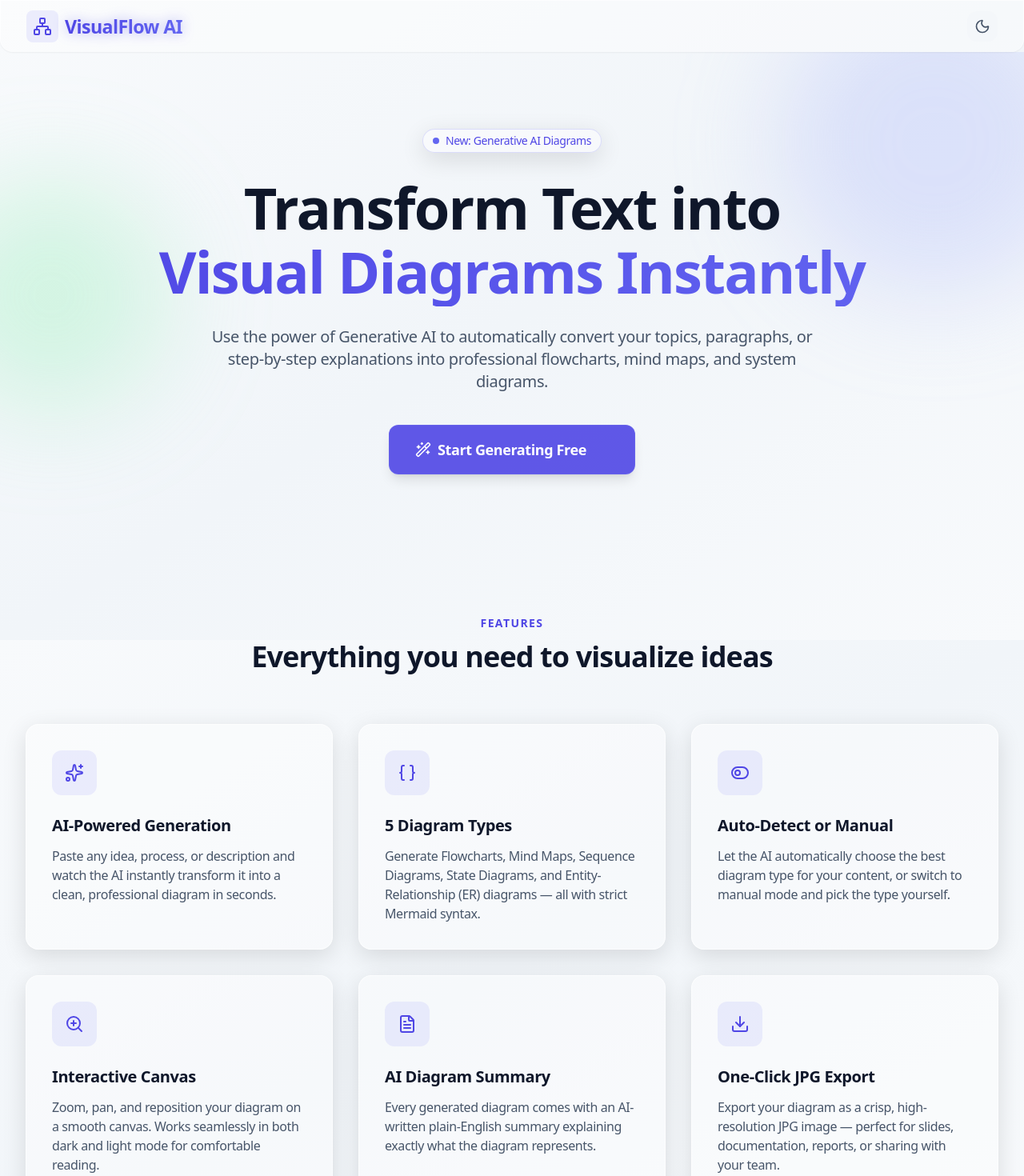
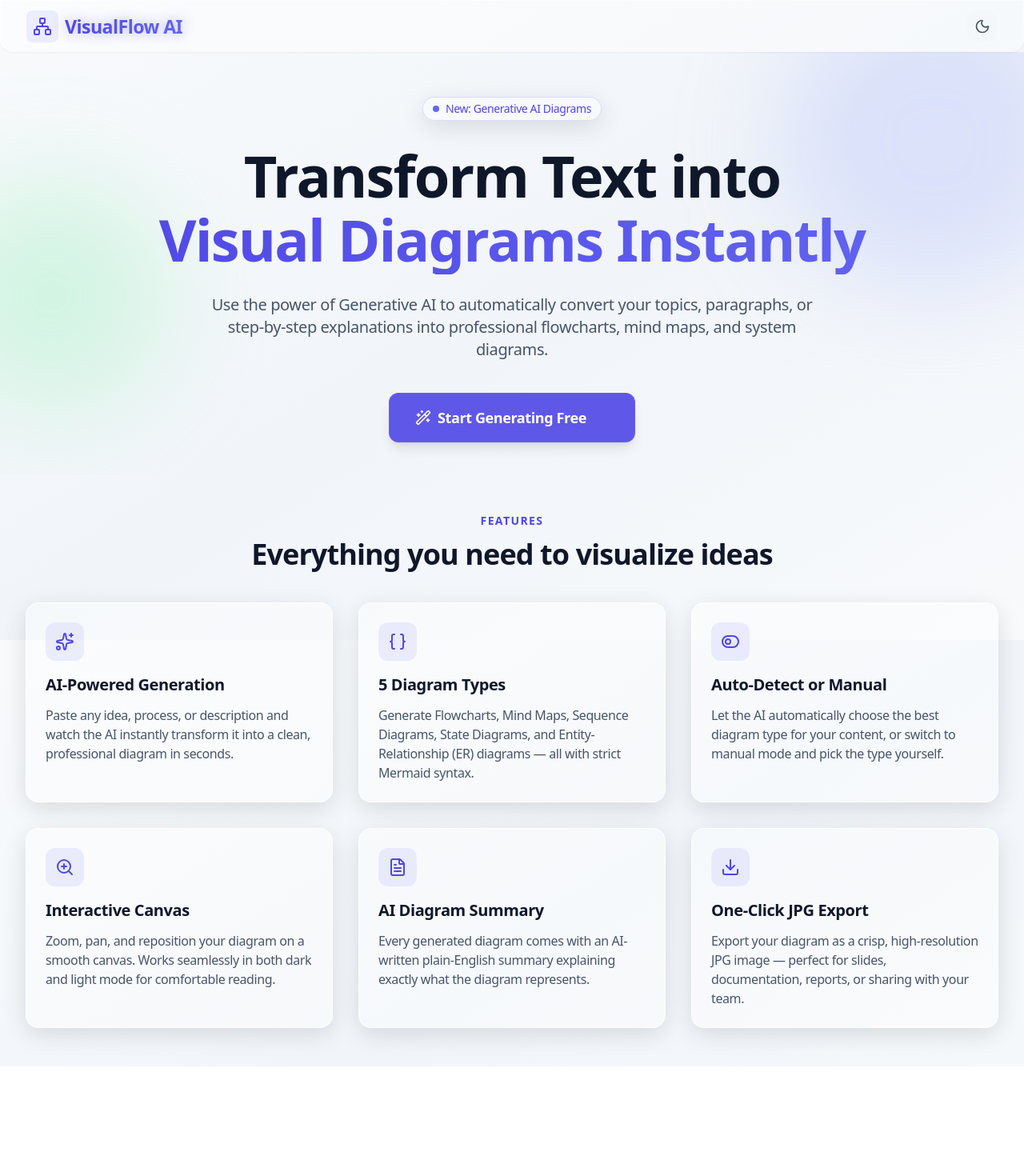
Before and after one commit to Venugopalgaddamidi/VisualFlow-AI, a React (Vite) app in the folder frontend/: page / in a window 1280 px wide. Shown: the top 1470 px of the page at 80% size. After the commit the page ends 1333 px from the top, so only its background shows below. Built offline with nearby package versions, Linux system fonts and the light colour scheme; no server answers.

Commit message:
Updated Landing Page

```diff
--- a/frontend/src/pages/LandingPage.jsx
+++ b/frontend/src/pages/LandingPage.jsx
@@ -11,7 +11,7 @@ const LandingPage = () => {
         <div className="absolute top-0 right-0 -mr-10 sm:-mr-20 -mt-10 sm:-mt-20 w-48 h-48 sm:w-96 sm:h-96 rounded-full bg-primary-300/30 dark:bg-primary-500/10 blur-3xl mix-blend-multiply dark:mix-blend-screen pointer-events-none"></div>
         <div className="absolute top-20 sm:top-40 left-0 -ml-10 sm:-ml-20 w-40 h-40 sm:w-72 sm:h-72 rounded-full bg-accent-300/30 dark:bg-accent-500/10 blur-3xl mix-blend-multiply dark:mix-blend-screen pointer-events-none"></div>
 
-        <div className="max-w-7xl mx-auto px-4 sm:px-6 lg:px-8 pt-12 sm:pt-24 pb-12 sm:pb-20 text-center relative z-10">
+        <div className="max-w-7xl mx-auto px-4 sm:px-6 lg:px-8 pt-8 sm:pt-14 pb-6 sm:pb-10 text-center relative z-10">
           <div className="inline-flex items-center gap-2 px-3 py-1 rounded-full glass-panel border-primary-500/20 text-primary-600 dark:text-primary-400 font-medium text-xs sm:text-sm mb-6 sm:mb-8">
             <span className="relative flex h-2 w-2">
               <span className="animate-ping absolute inline-flex h-full w-full rounded-full bg-primary-400 dark:bg-primary-500 opacity-75"></span>
@@ -45,9 +45,9 @@ const LandingPage = () => {
       </div>
 
       {/* Features Section */}
-      <div id="features" className="py-12 sm:py-24 bg-transparent">
+      <div id="features" className="py-6 sm:py-12 bg-transparent">
         <div className="max-w-7xl mx-auto px-4 sm:px-6 lg:px-8">
-          <div className="text-center max-w-3xl mx-auto mb-8 sm:mb-16">
+          <div className="text-center max-w-3xl mx-auto mb-6 sm:mb-10">
             <h2 className="text-xs sm:text-sm text-primary-600 dark:text-primary-400 font-bold tracking-widest uppercase mb-2 sm:mb-3">Features</h2>
             <p className="text-2xl sm:text-3xl md:text-4xl leading-tight font-extrabold tracking-tight text-slate-900 dark:text-white">
               Everything you need to visualize ideas
@@ -93,8 +93,8 @@ const LandingPage = () => {
 };
 
 const FeatureCard = ({ icon, title, description }) => (
-  <div className="glass-panel p-5 sm:p-8 hover:-translate-y-1 hover:shadow-xl transition-all duration-300 group">
-    <div className="w-12 h-12 sm:w-14 sm:h-14 bg-primary-500/10 dark:bg-primary-500/20 rounded-xl flex items-center justify-center mb-4 sm:mb-6 group-hover:bg-primary-500/20 dark:group-hover:bg-primary-500/30 transition-colors duration-300">
+  <div className="glass-panel p-4 sm:p-6 hover:-translate-y-1 hover:shadow-xl transition-all duration-300 group">
+    <div className="w-10 h-10 sm:w-12 sm:h-12 bg-primary-500/10 dark:bg-primary-500/20 rounded-xl flex items-center justify-center mb-3 sm:mb-4 group-hover:bg-primary-500/20 dark:group-hover:bg-primary-500/30 transition-colors duration-300">
       {icon}
     </div>
     <h3 className="text-lg sm:text-xl font-bold text-slate-900 dark:text-white mb-2 sm:mb-3">{title}</h3>
```
